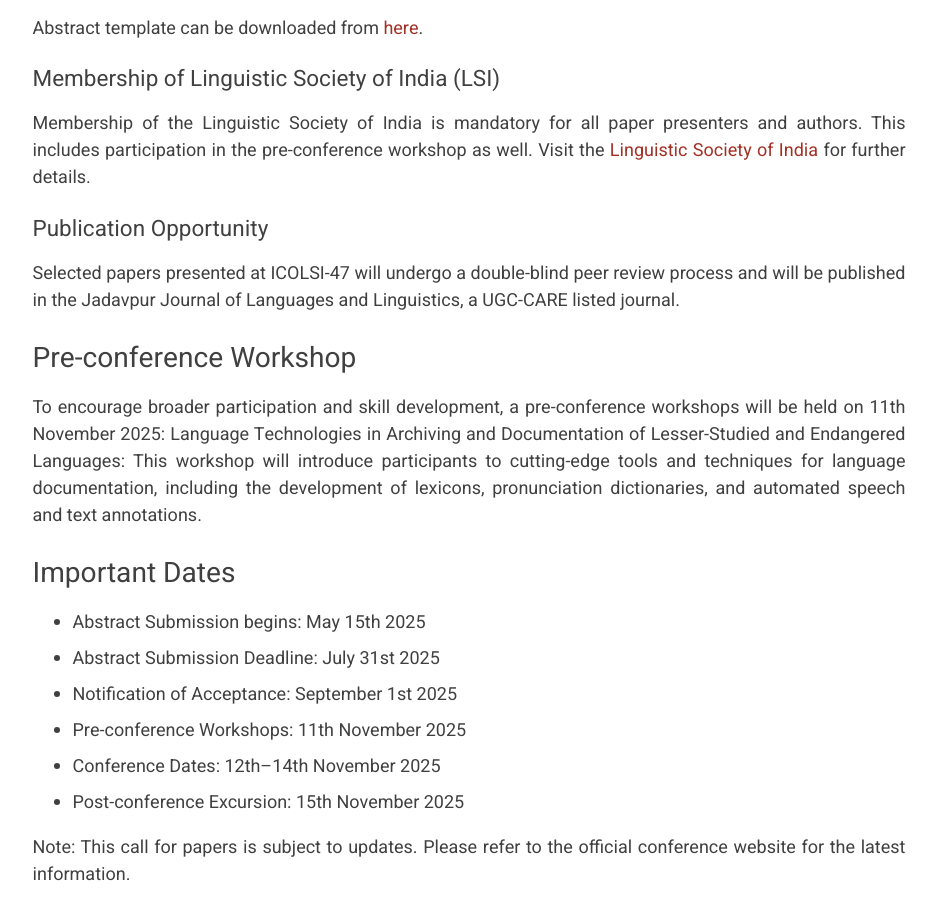
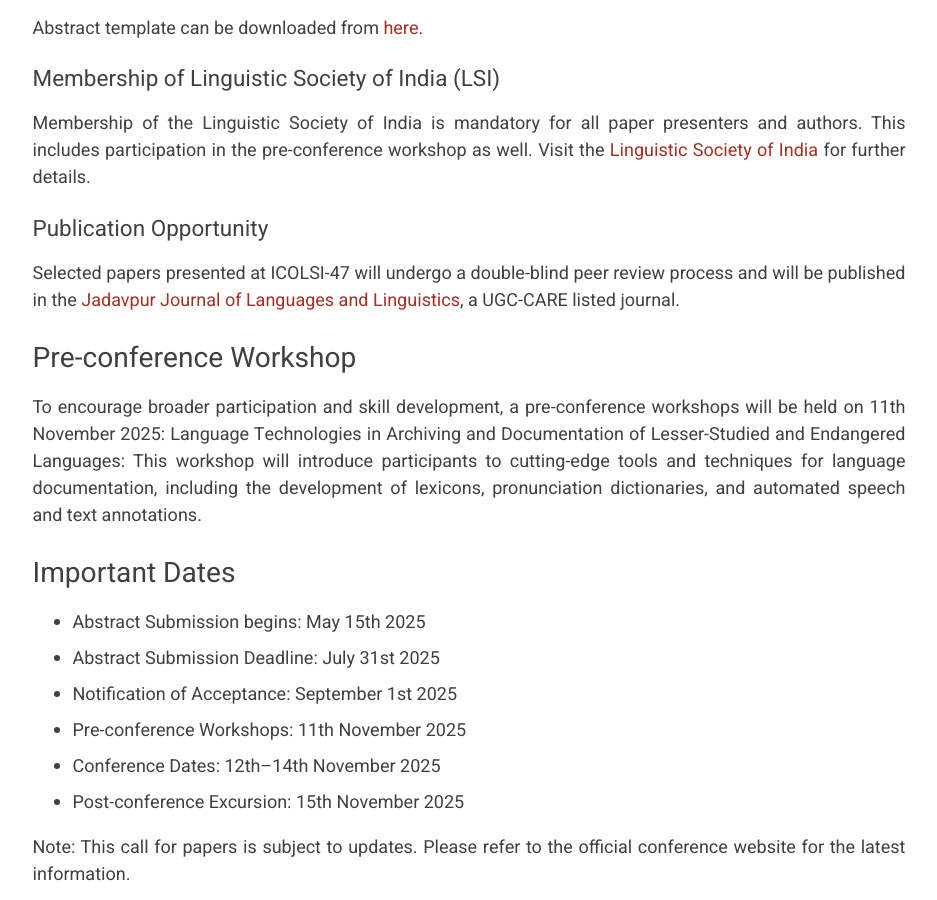
Before and after one commit to icolsi47/icolsi47.github.io, a Jekyll site: the page built from index.md, in a window 1280 px wide and 900 px high, scrolled down 1329 px. Shown: the whole window, without its empty margins (171-1108 px from the left). Built offline with Jekyll 4.4.1, drawn with Linux system fonts in a browser that asks for light colours; part of the change alters nothing that is shown.

```diff
--- a/index.md
+++ b/index.md
@@ -30,7 +30,7 @@ Membership of the Linguistic Society of India is mandatory for all paper present
 
 ### Publication Opportunity
 
-Selected papers presented at ICOLSI-47 will undergo a double-blind peer review process and will be published in the Jadavpur Journal of Languages and Linguistics, a UGC-CARE listed journal.
+Selected papers presented at ICOLSI-47 will undergo a double-blind peer review process and will be published in the [Jadavpur Journal of Languages and Linguistics](https://sites.google.com/jadavpuruniversity.in/jjll-sll-ju/home), a UGC-CARE listed journal.
 
 ## Pre-conference Workshop
 
```
